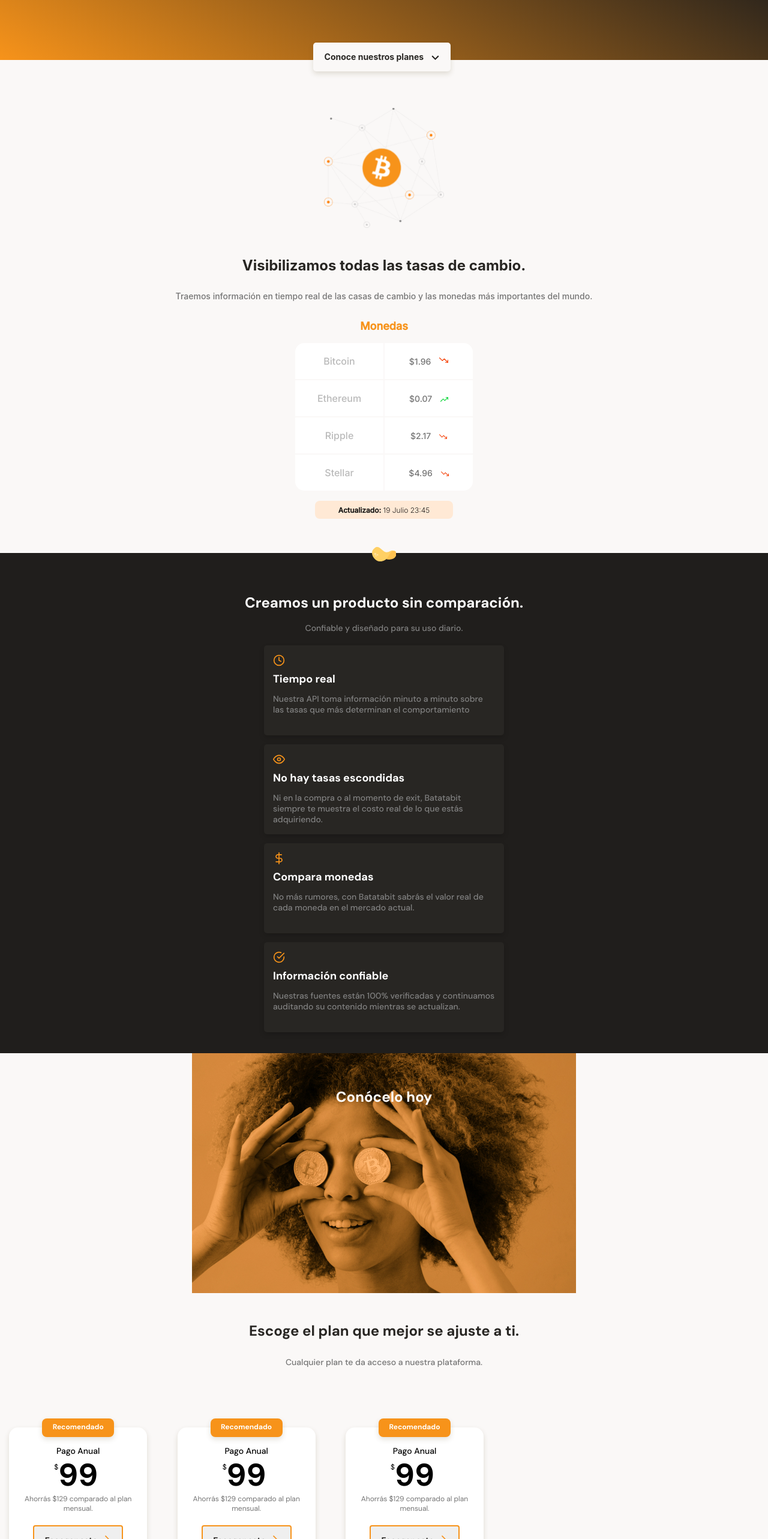
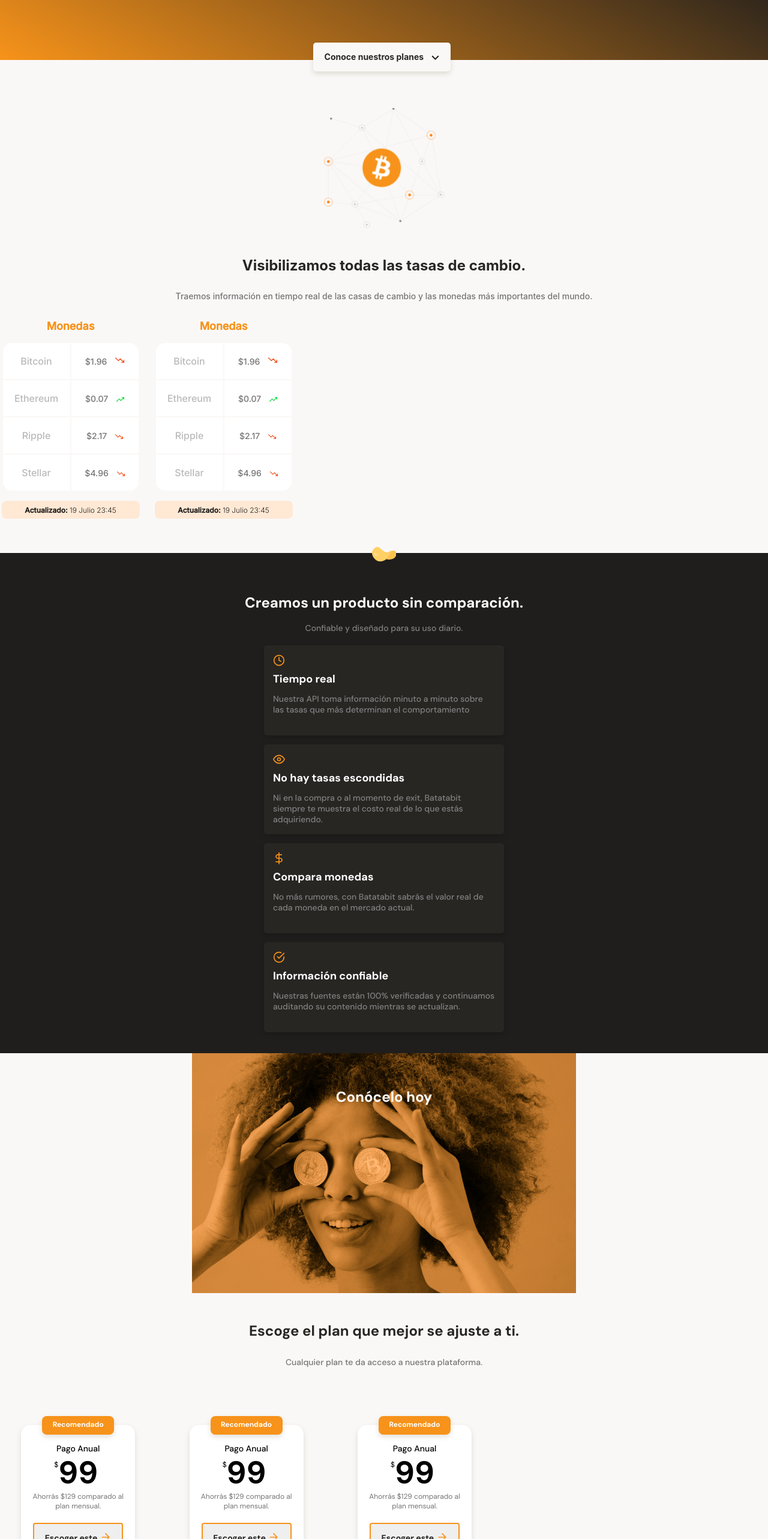
Before and after one commit to MatiasCeb/mobileFirst, a React (Create React App) app: page / in a window 1280 px wide. Shown: the part 234-2800 px from the top of the page at 60% size. Built offline with nearby package versions, Linux system fonts and the light colour scheme.

Commit message:
class 28 completed

```diff
--- a/src/components/Footer.js
+++ b/src/components/Footer.js
@@ -3,9 +3,17 @@ import "./styles/Footer.css"
 
 const Footer = () => {
     return(
-        <div>
-        <p className="footer">Footer</p>
-        <p>asdsadadasdsad</p>
+        <div className="footer-container">
+            <section className="section">
+                <ul>
+                    <li><a href="#">Linkedin</a></li>
+                    <li><a href="#">Crunchbase</a></li>
+                    <li><a href="#">Hackernews</a></li>
+                </ul>
+            </section>
+            <section className="section">
+                <img src="./assets/imgs/logo-footer.svg" alt="Logo de Batatabit 2020"/>
+            </section>
         </div>
     )
 };
--- a/src/components/MainExchange.js
+++ b/src/components/MainExchange.js
@@ -10,7 +10,10 @@ const MainExchange = () => {
                 <h2 className="main-exchange-container--h2">Visibilizamos todas las tasas de cambio.</h2>
                 <p className="main-exchange-container--p">Traemos información en tiempo real de las casas de cambio y las monedas más importantes del mundo.</p>
             </div>
-            <Table/>
+            <div className="main-tables-container">
+                <Table/>
+                <Table/>
+            </div>
         </section>
     )
 };
--- a/src/components/Table.js
+++ b/src/components/Table.js
@@ -3,7 +3,7 @@ import "./styles/Table.css";
 
 const Table = () => {
     return (
-        <section className="main-tables-container">
+        <section>
             <div className="main-currency-table">
                 <p className="currency-table--title">Monedas</p>
                 <div className="currency-table--container">
--- a/src/components/styles/Footer.css
+++ b/src/components/styles/Footer.css
@@ -1,3 +1,32 @@
-.footer {
-    font-family: 'Inter', sans-serif;
-};
+.footer-container {
+    display: flex;
+    width: 100%;
+    height: 150px;
+    font-family: 'DM Sans', sans-serif;
+    background-color: var(--bitcoin-orange);
+}
+.section {
+    display: flex;
+    width: 50%;
+    justify-content: center;
+    align-items: center;
+}
+.section ul {
+    font-size: 1.4rem;
+    font-weight: 500;
+    line-height: 1.8rem;
+    list-style: none;
+}
+.section li {
+    margin: 10px 0;
+}
+.section a {
+    text-decoration: none;
+    color: var(--just-white);
+}
+.footer-container .section {
+    display: flex;
+    width: 100%;
+    justify-content: center;
+    align-items: center;
+}
--- a/src/components/styles/MainExchange.css
+++ b/src/components/styles/MainExchange.css
@@ -35,3 +35,10 @@
     line-height: 1.6rem;
     color: #757575;
 }
+.main-tables-container {
+    display: flex;
+    gap: 20px;
+    height: auto;
+    overflow-x: scroll;
+    scroll-snap-type: x proximity;
+}
--- a/src/components/styles/PlanSlider.css
+++ b/src/components/styles/PlanSlider.css
@@ -10,10 +10,10 @@
     position: relative;
     scroll-snap-align: center;
     width: 70%;
-    min-width: 230px;
+    min-width: 190px;
     max-width: 300px;
     height: 250px;
-    margin: 50px auto 0;
+    margin: 46px auto 0;
     padding: 0 15px;
     background-color: var(--just-white);
     border-radius: 15px;
```
